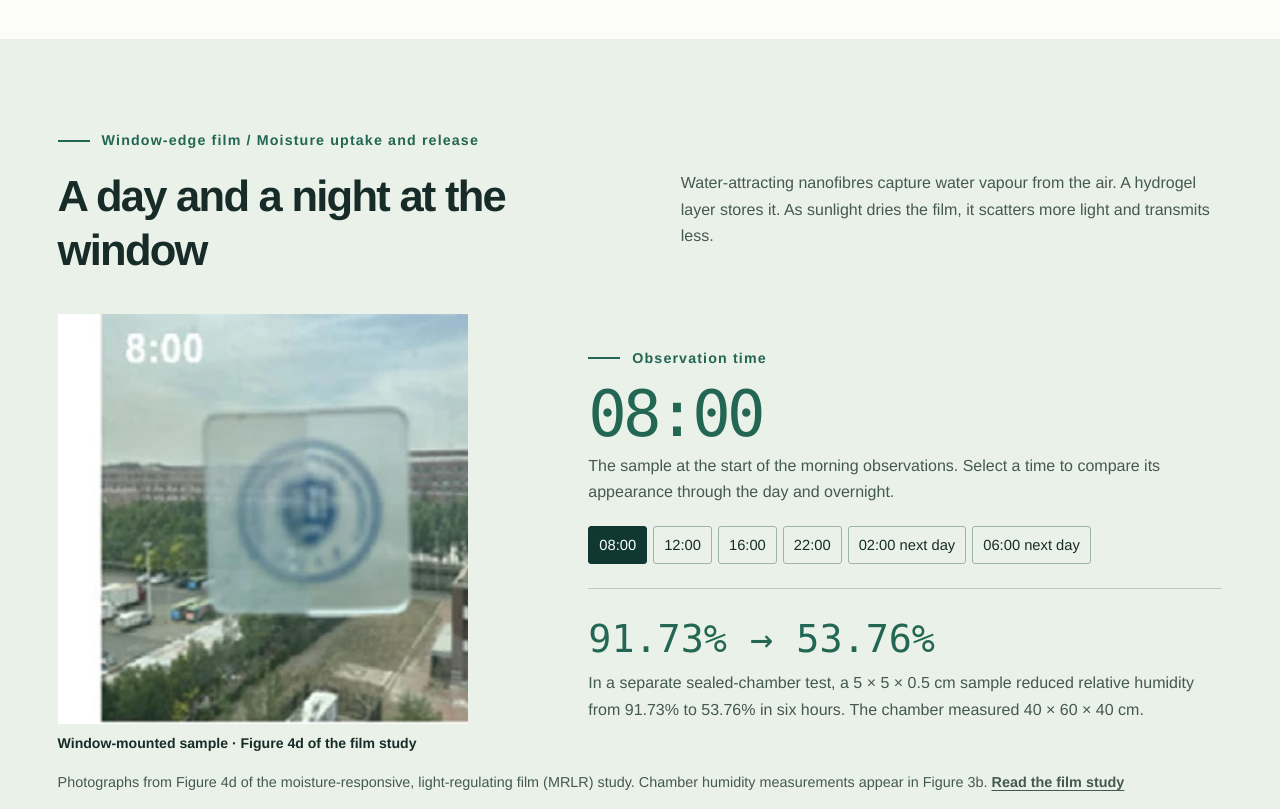
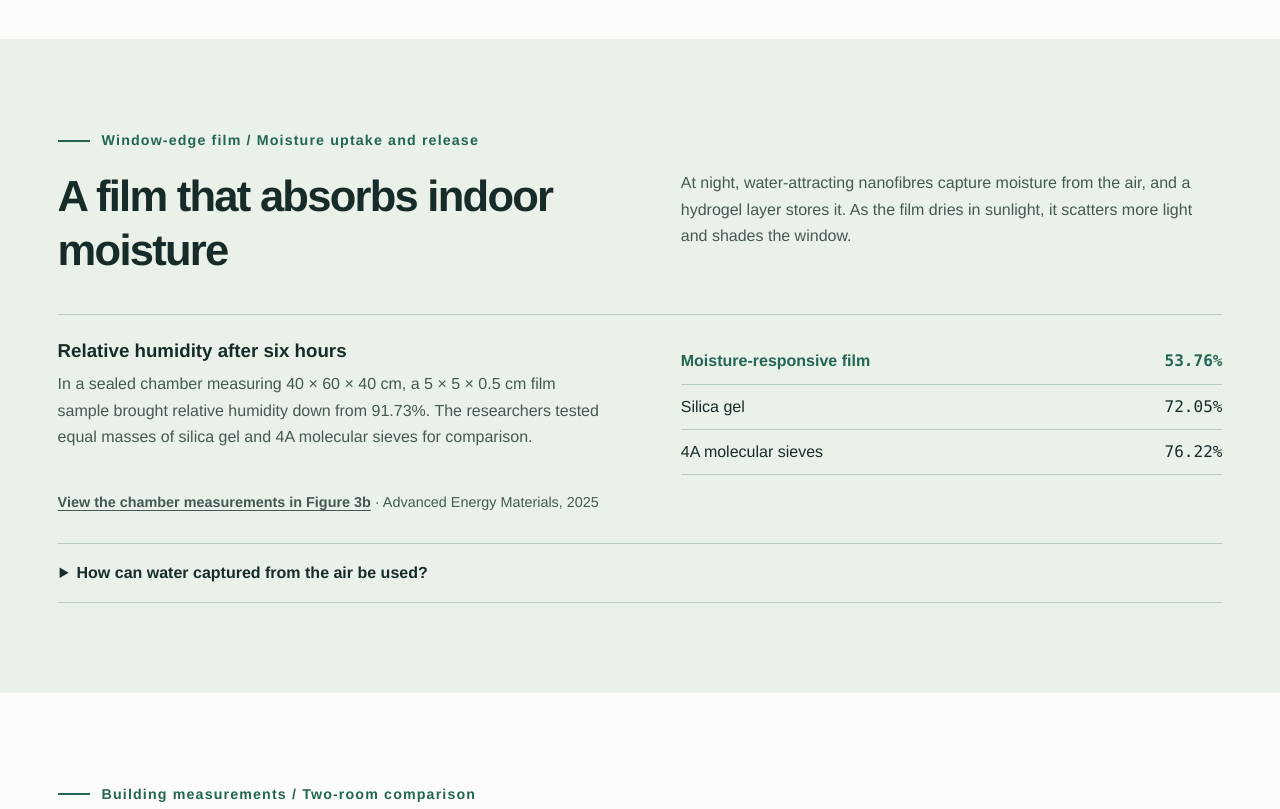
Before and after one commit to LoserXj/smart-facades, a plain HTML site: page index.html in a window 1280 px wide. Shown: the part 1640-2449 px from the top of the page. Drawn offline with Linux system fonts and the light colour scheme.

Commit message:
Replace the film observation gallery with sealed-chamber results

```diff
--- a/assets/research.css
+++ b/assets/research.css
@@ -60,29 +60,26 @@ h1 em { font-style: normal; color: var(--mint) }
 .over { color: var(--green); margin-bottom: 18px }
 .section-head { display: grid; grid-template-columns: 1fr 1fr; gap: 7%; align-items: start; margin-bottom: 36px }
 h2 { font-size: clamp(2rem, 3.4vw, 3.6rem); line-height: 1.24; letter-spacing: -.04em }
-.section-head p,.cycle-story p:not(.clock,.over),details p { color: var(--body) }
+.section-head p,details p { color: var(--body) }
 .sample-pair { display: grid; grid-template-columns: 1fr 1fr; gap: 16px }
-.sample-pair figcaption,.cycle-photo figcaption { font-size: .88rem; margin-top: 8px; font-weight: 600 }
+.sample-pair figcaption { font-size: .88rem; margin-top: 8px; font-weight: 600 }
 .metrics { display: grid; grid-template-columns: repeat(3, 1fr); margin-top: 32px; border-block: 1px solid var(--line); padding: 21px 0 }
 .metrics div { padding-left: 24px; border-left: 1px solid var(--line) }
 .metrics div:first-child { border: 0; padding-left: 0 }
-.metrics b,.clock,.finding strong { font-family: var(--mono); font-variant-numeric: tabular-nums; color: var(--green) }
+.metrics b { font-family: var(--mono); font-variant-numeric: tabular-nums; color: var(--green) }
 .metrics b { display: block; font-weight: 500; font-size: clamp(2rem,3.7vw,3.6rem); line-height: 1.25; letter-spacing: -.06em }
 .metrics small { font-size: .52em }
 .metrics span,.source,figure.chart figcaption { font-size: .9rem; color: var(--body) }
 .source,figure.chart figcaption { margin-top: 16px }
 .source a { font-weight: 600 }
 .mist { background: #eaf1e9 }
-.cycle-layout { display: grid; grid-template-columns: minmax(240px,.85fr) 1.2fr; gap: 7%; align-items: center }
-.cycle-photo { width: min(100%,410px) }
-.cycle-photo img { aspect-ratio: 1; object-fit: cover }
-.clock { font-size: clamp(3.2rem,5vw,5.2rem); line-height: 1.2; letter-spacing: -.06em }
-.cycle-story .over { margin-bottom: 6px }
-.time-buttons { display: flex; flex-wrap: wrap; gap: 6px; margin-top: 20px }
-.time-buttons button { border: 1px solid #9eb4a5; border-radius: 3px; background: transparent; padding: 6px 10px; font-size: .92rem }
-.time-buttons [aria-pressed=true] { color: white; background: var(--pine); border-color: var(--pine) }
-.finding { border-top: 1px solid #b7cbbe; margin-top: 24px; padding-top: 18px }
-.finding strong { font-weight: 500; font-size: clamp(1.5rem,3vw,2.5rem) }
+.humidity-test { display: grid; grid-template-columns: 1fr 1fr; gap: 7%; border-top: 1px solid #b7cbbe; padding-top: 24px }
+.humidity-test h3 { margin: 0 0 8px; line-height: 1.3 }
+.humidity-test p { color: var(--body) }
+.humidity-test dl,.humidity-test dd { margin: 0 }
+.humidity-test dl > div { display: flex; justify-content: space-between; align-items: baseline; gap: 12px; padding: 9px 0; border-bottom: 1px solid #b7cbbe }
+.humidity-test dd { font-family: var(--mono); font-variant-numeric: tabular-nums }
+.humidity-test dl > div:first-child { color: var(--green); font-weight: 650 }
 details { border-block: 1px solid #bccdc2; margin-top: 28px; padding: 16px 2px }
 summary { cursor: pointer; font-weight: 650 }
 details p { margin: 12px 0 3px; max-width: 62em }
@@ -126,11 +123,10 @@ footer div { display: flex; justify-content: space-between; gap: 12px }
   .overview a { padding: 14px 6px 14px 0 }
   .overview b { font-size: .9rem }
   .overview span { font-size: .8rem }
-  .sample-pair,.cycle-layout,.reading { grid-template-columns: 1fr }
+  .sample-pair,.reading { grid-template-columns: 1fr }
   .metrics div { padding-left: 9px }
   .metrics span { font-size: .79rem }
-  .cycle-photo { max-width: 300px }
-  .cycle-layout { gap: 24px }
+  .humidity-test { grid-template-columns: 1fr; gap: 16px }
   td,th { padding: 12px }
 }
 @media(prefers-reduced-motion:reduce) { html {scroll-behavior:auto} }
--- a/assets/research.js
+++ b/assets/research.js
@@ -17,15 +17,6 @@ bindChoices('[data-room]', button => {
   document.getElementById('room-label').textContent = label;
 });
 
-bindChoices('[data-hour]', button => {
-  const hour = button.dataset.hour;
-  const image = document.getElementById('cycle-image');
-  image.src = 'assets/img/cycle-' + hour + '.webp';
-  image.alt = document.querySelector('.cycle-photo figcaption').textContent + ' · ' + button.textContent;
-  document.getElementById('cycle-time').textContent = hour + ':00';
-  document.getElementById('cycle-description').textContent = button.dataset.description;
-});
-
 bindChoices('[data-scope]', button => {
   const scope = button.dataset.scope;
   document.querySelectorAll('tr[data-area]').forEach(row => {
--- a/index.html
+++ b/index.html
@@ -18,11 +18,25 @@
 <div class="sample-pair"><figure><img src="assets/img/bare-glass.jpg" width="1600" height="720" loading="lazy" alt="Trees and bicycles seen through a handheld sample of bare glass"><figcaption>Bare glass</figcaption></figure><figure><img src="assets/img/coated-film.jpg" width="1600" height="720" loading="lazy" alt="A coated sample held against a similar outdoor scene, showing its colour and transparency"><figcaption>Coated glass</figcaption></figure></div>
 <div class="metrics"><div><b>78.4<small>%</small></b><span>Average visible-light transmittance</span></div><div><b>71.3<small>%</small></b><span>Near-infrared radiation blocked</span></div><div><b>94.8<small>%</small></b><span>Mid-infrared emissivity</span></div></div>
 <p class="source">Photographs from Figure 2 of the project supplement. The optical measurements are for the high-transparency sample. <a href="https://doi.org/10.1016/j.cej.2025.167017">See Figure 2 of the coating study</a></p></section>
-<section id="film" class="chapter mist"><div class="container"><p class="over">Window-edge film / Moisture uptake and release</p><div class="section-head"><h2>A day and a night at the window</h2><p>Water-attracting nanofibres capture water vapour from the air. A hydrogel layer stores it. As sunlight dries the film, it scatters more light and transmits less.</p></div>
-<div class="cycle-layout"><figure class="cycle-photo"><img id="cycle-image" src="assets/img/cycle-08.webp" width="278" height="270" alt="Window-mounted film at 08:00" loading="lazy"><figcaption>Window-mounted sample · Figure 4d of the film study</figcaption></figure><div class="cycle-story"><p class="over">Observation time</p><p class="clock" id="cycle-time">08:00</p><p id="cycle-description" aria-live="polite">The sample at the start of the morning observations. Select a time to compare its appearance through the day and overnight.</p>
-<div class="time-buttons" role="group" aria-label="Choose an observation time"><button data-hour="08" data-description="The sample at the start of the morning observations. Select a time to compare its appearance through the day and overnight." aria-pressed="true">08:00</button><button data-hour="12" data-description="The window-mounted sample at noon. The researchers photographed the film every two hours as it dried in daylight." aria-pressed="false">12:00</button><button data-hour="16" data-description="The sample in the afternoon. Compare it with the morning photograph to see how much of the background remains visible." aria-pressed="false">16:00</button><button data-hour="22" data-description="The sample at night, when the material takes up water vapour from the air." aria-pressed="false">22:00</button><button data-hour="02" data-description="The overnight observation shows the sample during moisture uptake." aria-pressed="false">02:00 next day</button><button data-hour="06" data-description="The final photograph in the overnight series shows the sample early the following morning." aria-pressed="false">06:00 next day</button></div>
-<div class="finding"><strong>91.73% → 53.76%</strong><p>In a separate sealed-chamber test, a 5 × 5 × 0.5 cm sample reduced relative humidity from 91.73% to 53.76% in six hours. The chamber measured 40 × 60 × 40 cm.</p></div></div></div>
-<p class="source">Photographs from Figure 4d of the moisture-responsive, light-regulating film (MRLR) study. Chamber humidity measurements appear in Figure 3b. <a href="https://doi.org/10.1002/aenm.202503332">Read the film study</a></p>
+<section id="film" class="chapter mist">
+<div class="container">
+  <p class="over">Window-edge film / Moisture uptake and release</p>
+  <div class="section-head">
+    <h2>A film that absorbs indoor moisture</h2>
+    <p>At night, water-attracting nanofibres capture moisture from the air, and a hydrogel layer stores it. As the film dries in sunlight, it scatters more light and shades the window.</p>
+  </div>
+  <div class="humidity-test">
+    <div>
+      <h3>Relative humidity after six hours</h3>
+      <p>In a sealed chamber measuring 40 × 60 × 40 cm, a 5 × 5 × 0.5 cm film sample brought relative humidity down from 91.73%. The researchers tested equal masses of silica gel and 4A molecular sieves for comparison.</p>
+    </div>
+    <dl aria-label="Relative humidity after six hours by material">
+      <div><dt>Moisture-responsive film</dt><dd>53.76%</dd></div>
+      <div><dt>Silica gel</dt><dd>72.05%</dd></div>
+      <div><dt>4A molecular sieves</dt><dd>76.22%</dd></div>
+    </dl>
+  </div>
+  <p class="source"><a href="https://doi.org/10.1002/aenm.202503332">View the chamber measurements in Figure 3b</a> · Advanced Energy Materials, 2025</p>
 <details><summary>How can water captured from the air be used?</summary><p>A separate film stores water for plant irrigation. In a sealed 0.096 m³ chamber, a sample weighing about 1 g reduced relative humidity from 90.7% to 21.6% in one hour. Under ambient conditions, the researchers also reported a water yield of about 1.1 kg per square metre per day. <a href="https://doi.org/10.1002/advs.76145">Read the water-harvesting study</a></p></details></div></section>
 <section id="evidence" class="chapter container"><p class="over">Building measurements / Two-room comparison</p><div class="section-head"><h2>How hot did the sunlit spots get?</h2><p>On three consecutive sunny days, the sunlit spot in the room with bare glass peaked at about 40°C. The corresponding spot in the room with coated glass reached 32–33°C. On the rainy day, the temperatures were closer.</p></div><figure class="chart"><a href="assets/img/room-measurements.webp" aria-label="Open the full-size temperature chart"><img src="assets/img/room-measurements.webp" width="951" height="449" loading="lazy" alt="Temperature at sunlit and shaded spots in both rooms over time. The largest differences occur at sunlit spots on sunny days."></a><figcaption>Blue lines show the room with coated glass. Red and orange lines show the room with bare glass. The break on the time axis separates the sunny days from the later rainy and cloudy days. Project presentation, slide 12. Select the chart to enlarge it.</figcaption></figure><details><summary>How did the glass and interior walls compare?</summary><p>The window in the coated room averaged 1.4–1.7°C warmer, while the interior wall averaged 0–0.6°C cooler. These readings refer to the glass and wall surfaces. The chart above shows the sunlit and shaded measurement points.</p></details></section>
 <section id="impact" class="chapter dark"><div class="container"><p class="over">Hong Kong case study / Retrofit estimates</p><div class="section-head"><h2>Which retrofit fits the building?</h2><p>The Hong Kong Jockey Club building study compared replacement vacuum low‑E glazing with coating the existing single or double glazing. Filter by installation area to compare estimated energy savings, investment and payback.</p></div><div class="scope" role="group" aria-label="Filter by installation area"><button data-scope="all" aria-pressed="true">All options</button><button data-scope="whole" aria-pressed="false">Whole building</button><button data-scope="south" aria-pressed="false">South only</button></div>
```
Also changed, not shown: assets/img/cycle-02.webp (deleted), assets/img/cycle-06.webp (deleted), assets/img/cycle-08.webp (deleted), assets/img/cycle-12.webp (deleted), assets/img/cycle-16.webp (deleted), assets/img/cycle-22.webp (deleted).
